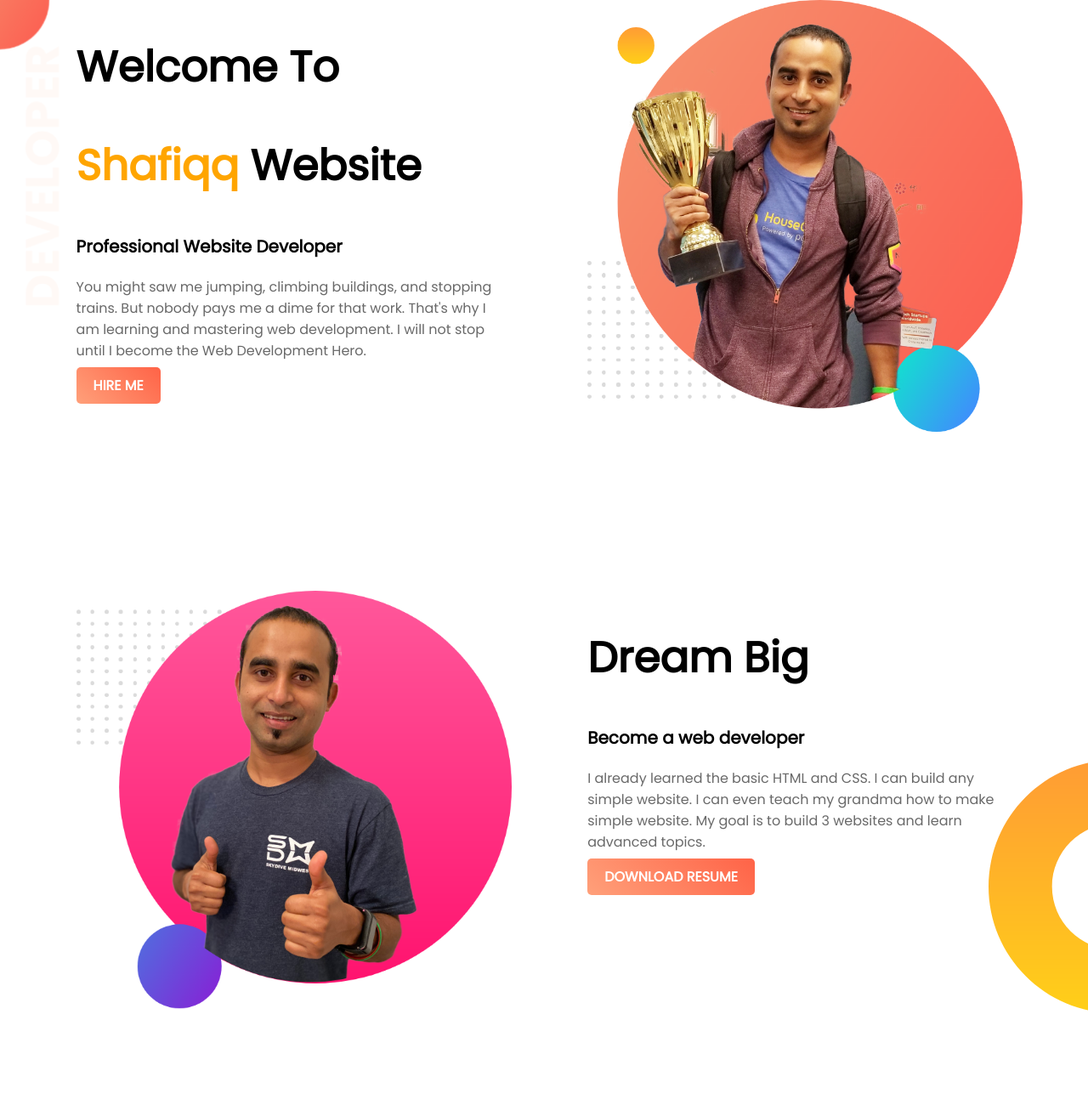
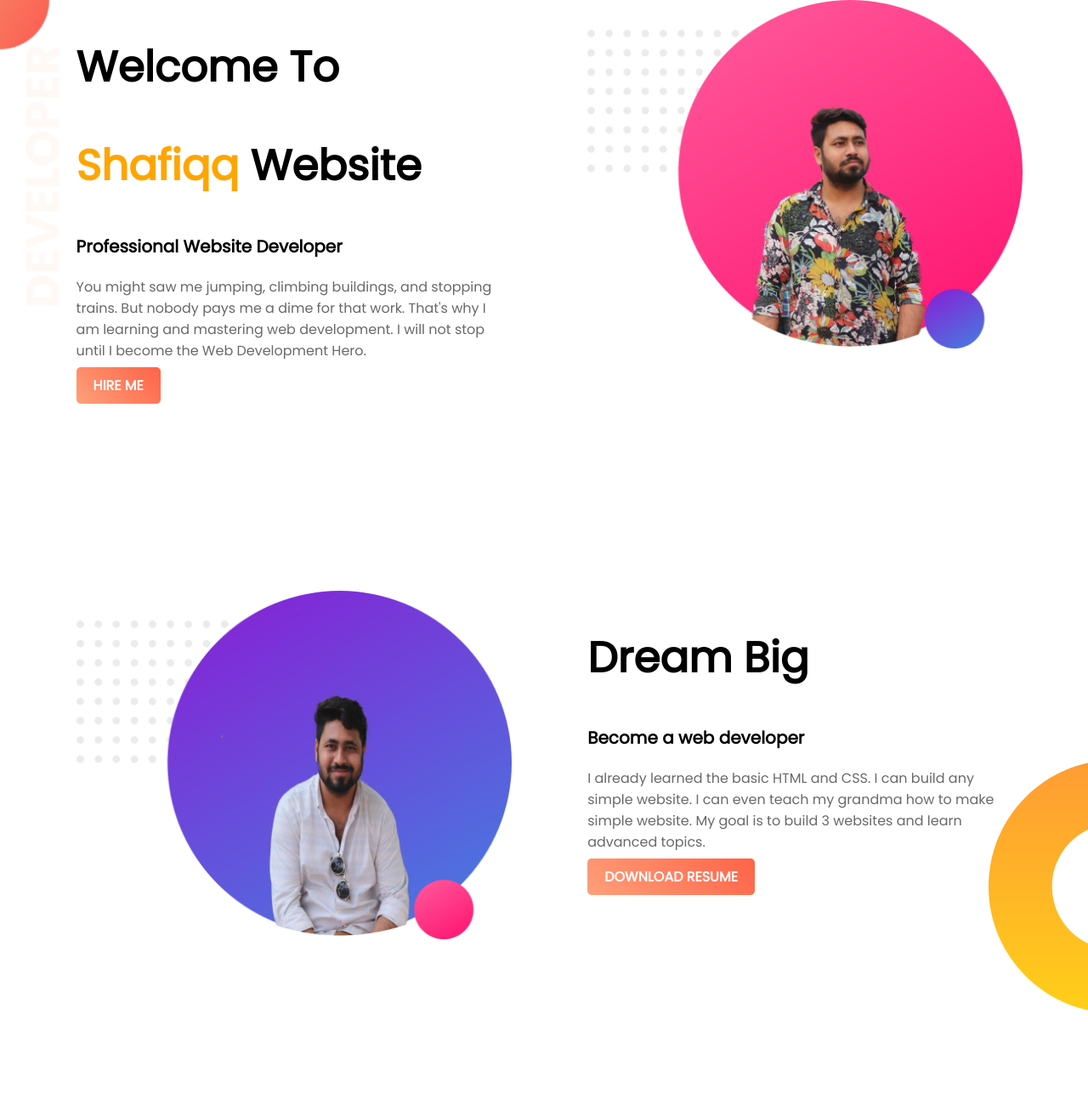
Before and after one commit to Shafiqqislam/web-portfolio, a plain HTML site: page index.html in a window 1280 px wide. Shown: the top 1300 px of the page at 85% size. Drawn offline with Linux system fonts and the light colour scheme.

Commit message:
first-portfolio

```diff
--- a/index.html
+++ b/index.html
@@ -3,7 +3,7 @@
 <head>
     <meta charset="UTF-8">
     <meta name="viewport" content="width=device-width, initial-scale=1.0">
-    <title>Document</title>
+    <title>Shafiqq portfolio</title>
     <link rel="preconnect" href="https://fonts.gstatic.com">
     <link href="https://fonts.googleapis.com/css2?family=Poppins:wght@200;400&display=swap" rel="stylesheet">
     <link rel="stylesheet" href="style.css">
@@ -18,12 +18,12 @@
             <a class="link-button" target="_blank" href="https://github.com/Shafiqqislam">HIRE ME</a>
         </div>
         <div class="half-width">
-            <img src="./images/jhankar.png" alt="">
+            <img src="./images/image 9 (1).png" alt="">
         </div>
     </section>
     <section class="dream-area">
         <div class="half-width">
-            <img src="./images/jhankar2.png" alt="">
+            <img src="./images/image 12.png" alt="">
         </div>
         <div class="half-width">
             <h1>Dream Big</h1>
```
Also changed, not shown: images/image 12.png (added), images/image 9 (1).png (added), images/jhankar.png (deleted), images/jhankar2.png (deleted).
